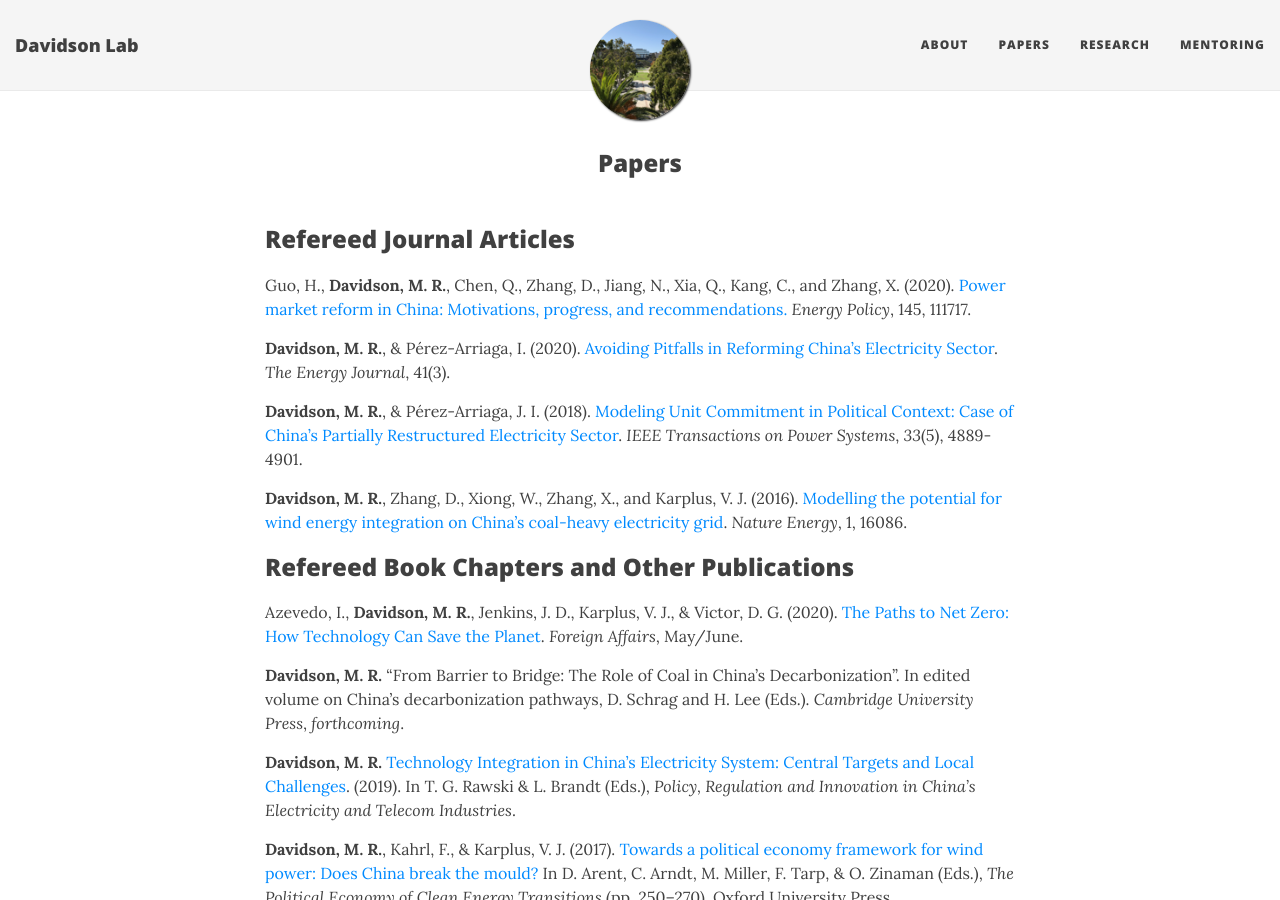
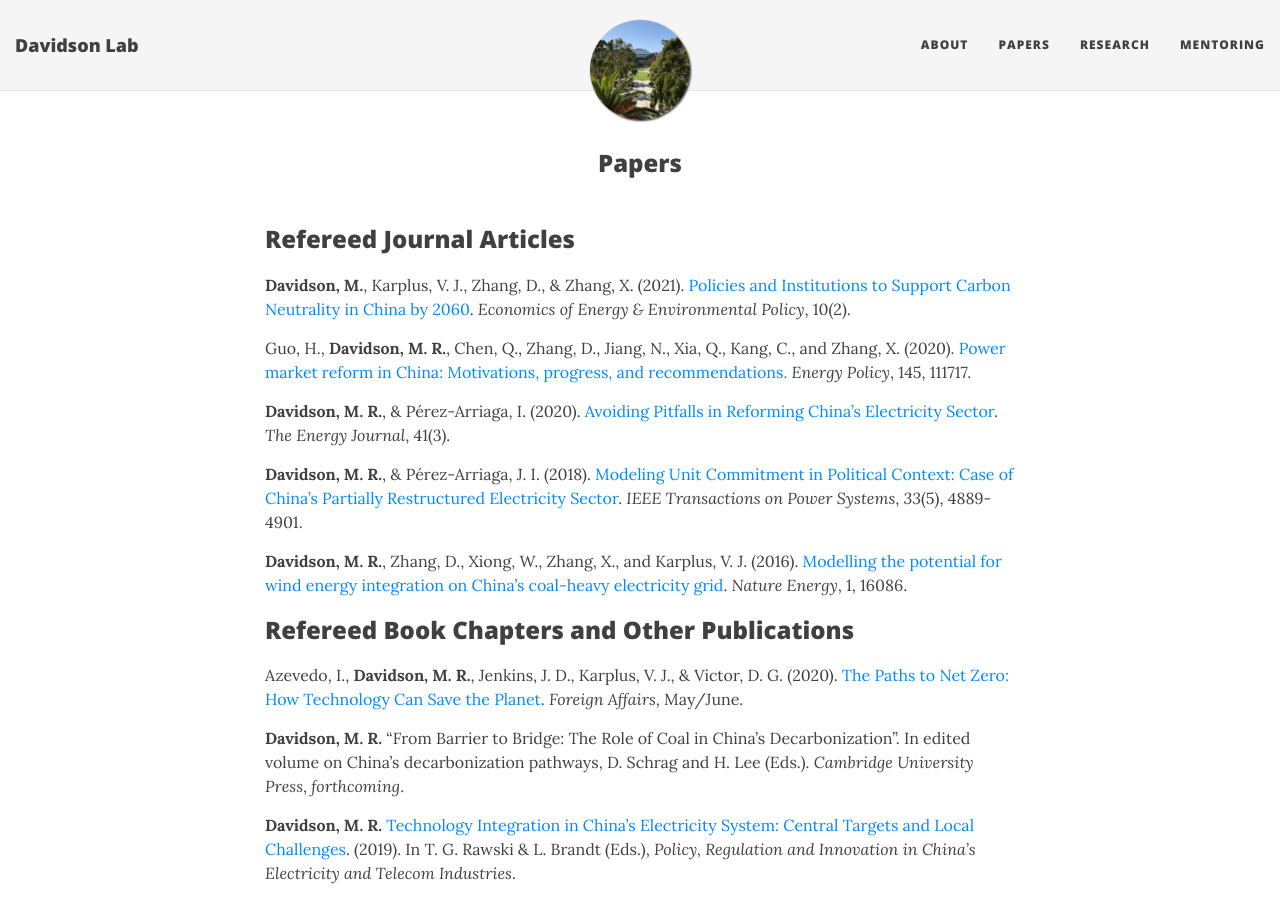
Before and after one commit to east-winds/east-winds.github.io, a Jekyll site: the page built from papers.md, in a window 1280 px wide and 900 px high. Built offline with Jekyll 4.4.1, drawn with Linux system fonts in a browser that asks for light colours; nearby versions of some CDN libraries.

Commit message:
Update papers page

```diff
--- a/papers.md
+++ b/papers.md
@@ -7,6 +7,8 @@ published: true
 
 
 ## Refereed Journal Articles ##
+
+**Davidson, M.**, Karplus, V. J., Zhang, D., & Zhang, X. (2021). [Policies and Institutions to Support Carbon Neutrality in China by 2060](/2021-08-24-policies-institutions-china-carbon-neutrality/). _Economics of Energy & Environmental Policy_, 10(2).
 
 Guo, H., **Davidson, M. R.**, Chen, Q., Zhang, D., Jiang, N., Xia, Q., Kang, C., and Zhang, X. (2020). [Power market reform in China: Motivations, progress, and recommendations.](/2020-07-23-china-power-market-reform-energy-policy/) _Energy Policy_, 145, 111717.
 
```
